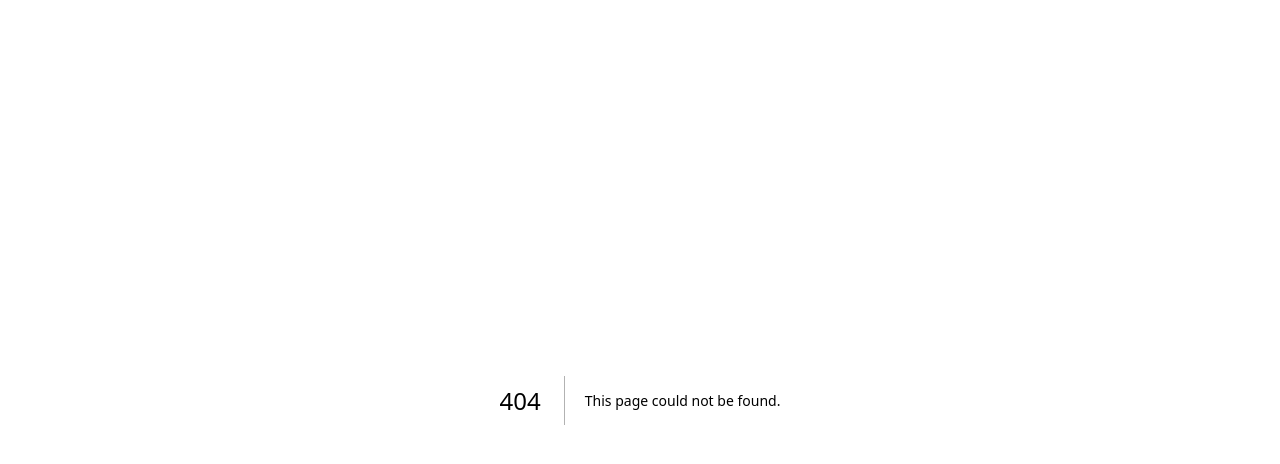
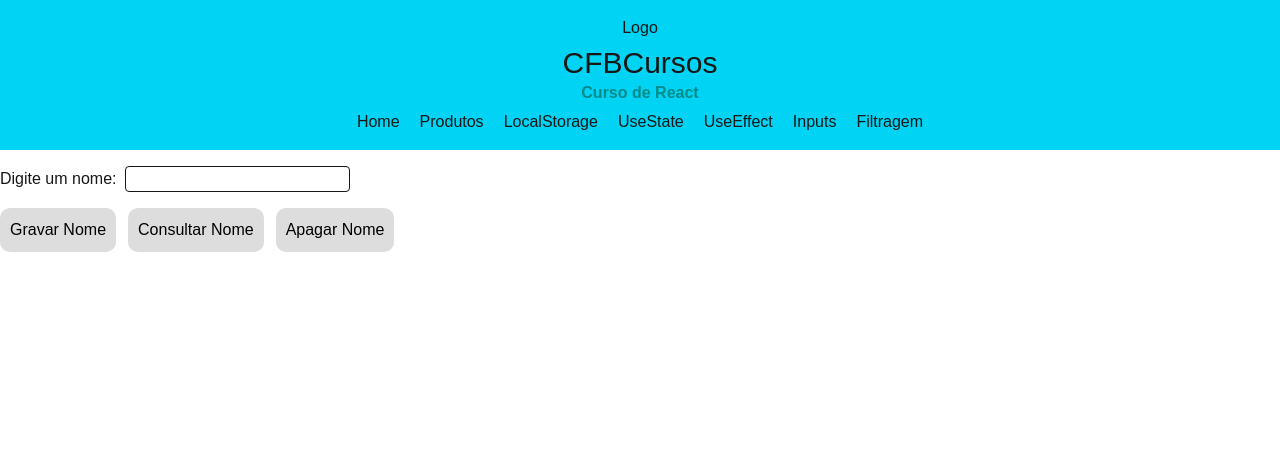
Before and after one commit to Diandressa/react-curso, a Next.js app: page /localStorage/localStorage in a window 1280 px wide. Before the commit this address had no page. Shown: the top 464 px of the page. Built offline with nearby package versions, Linux system fonts and the light colour scheme.

Commit message:
LocalStorage

```diff
--- a/src/components/Topo.tsx
+++ b/src/components/Topo.tsx
@@ -26,8 +26,8 @@ export default function Topo() {
                 }>
                     Produtos
                 </Link>
-                <Link href={"/teste/Teste"}>
-                    Teste
+                <Link href={"/localStorage/localStorage"}>
+                    LocalStorage
                 </Link>
                 <Link href={"/usestate/Usestate"}>
                     UseState
--- /dev/null
+++ b/src/pages/localStorage/localStorage.tsx
@@ -0,0 +1,50 @@
+import Topo from "@/components/Topo"
+import { useState } from "react"
+import { InputType } from "zlib"
+
+export default function TestePagina(){
+    const [valor, setNome] = useState<string>('')
+
+    const armazenar=(chave:string, valor:string)=>{
+        localStorage.setItem(chave, valor)
+        alert(`Gravou o valor: ${valor} com a chave ${chave}`)
+    }
+
+    const consultar=(chave:string)=>{
+        alert(localStorage.getItem(chave))
+    }
+
+    const apagar = (chave:string)=>{
+        localStorage.removeItem(chave)
+        alert('Nome removido')
+    }
+    /*
+    //criando a chave (nome, valor)
+    localStorage.setItem('nome', 'Andressa')
+
+    //se eu mude o setItem ele substitui o valor que inserir antes por esse novo
+    localStorage.setItem('nome', 'Bruno')
+a
+    //recupera a chave
+    localStorage.getItem('nome')
+
+    //remover a chave
+    localStorage.removeItem('nome')
+    */
+    return(
+        <div>
+            <Topo/>
+            <div className="my-4">
+                <label className="me-2">Digite um nome:</label>
+
+                <input className="border rounded px-2" type="text" value={valor} onChange={(event)=>setNome(event.target.value)} />
+            </div>
+
+            <div className="flex gap-3">
+                <button className="btnPadrao" onClick={()=>armazenar('ls_nome', valor)}>Gravar Nome</button>
+                <button  className="btnPadrao"onClick={()=>consultar('ls_nome')}>Consultar Nome</button>
+                <button className="btnPadrao" onClick={()=>apagar('ls_nome')}>Apagar Nome</button>
+            </div>
+        </div>
+    )
+}
--- a/src/pages/teste/teste.tsx
+++ /dev/null
@@ -1,10 +0,0 @@
-import Topo from "@/components/Topo"
-
-export default function TestePagina(){
-    return(
-        <div>
-            <Topo/>
-            TESTE
-        </div>
-    )
-}
```
